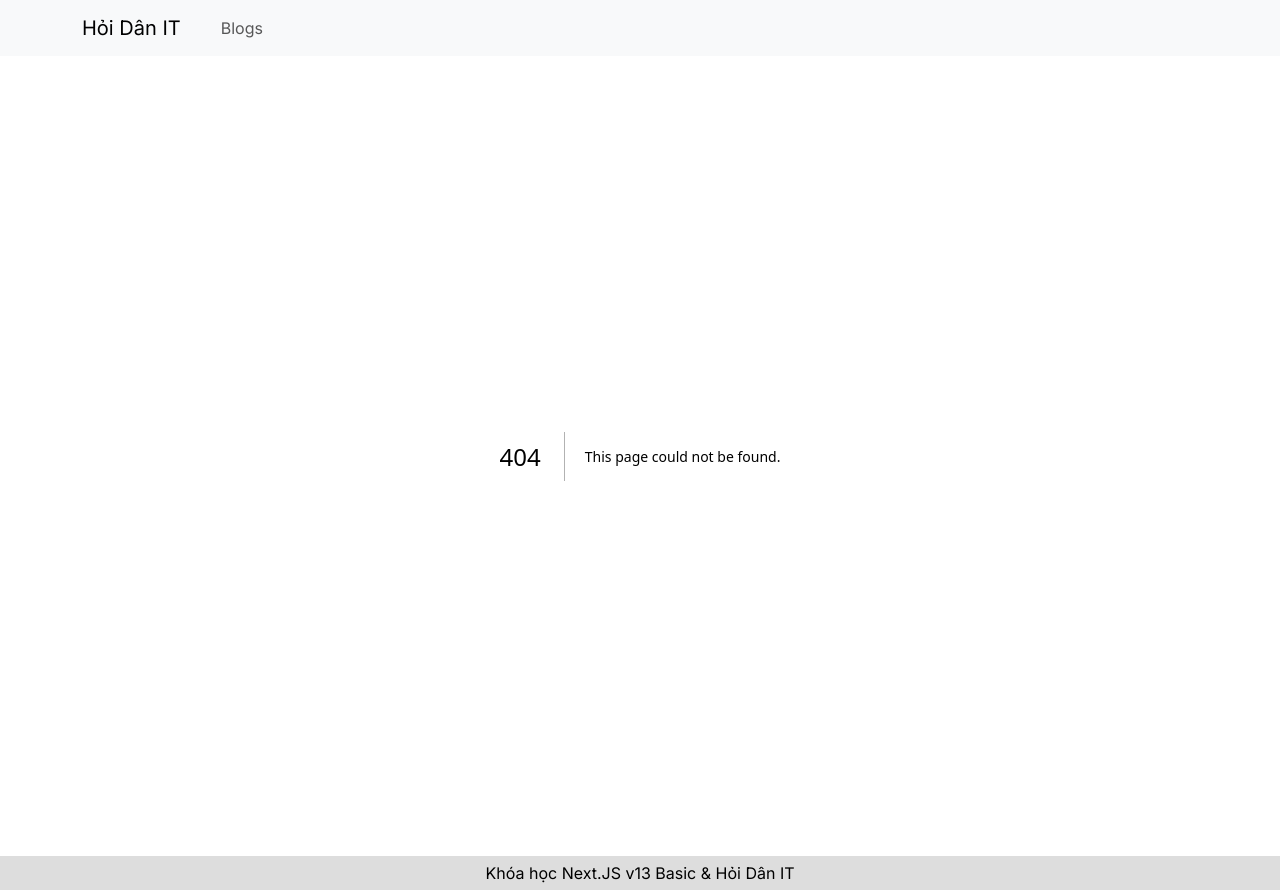
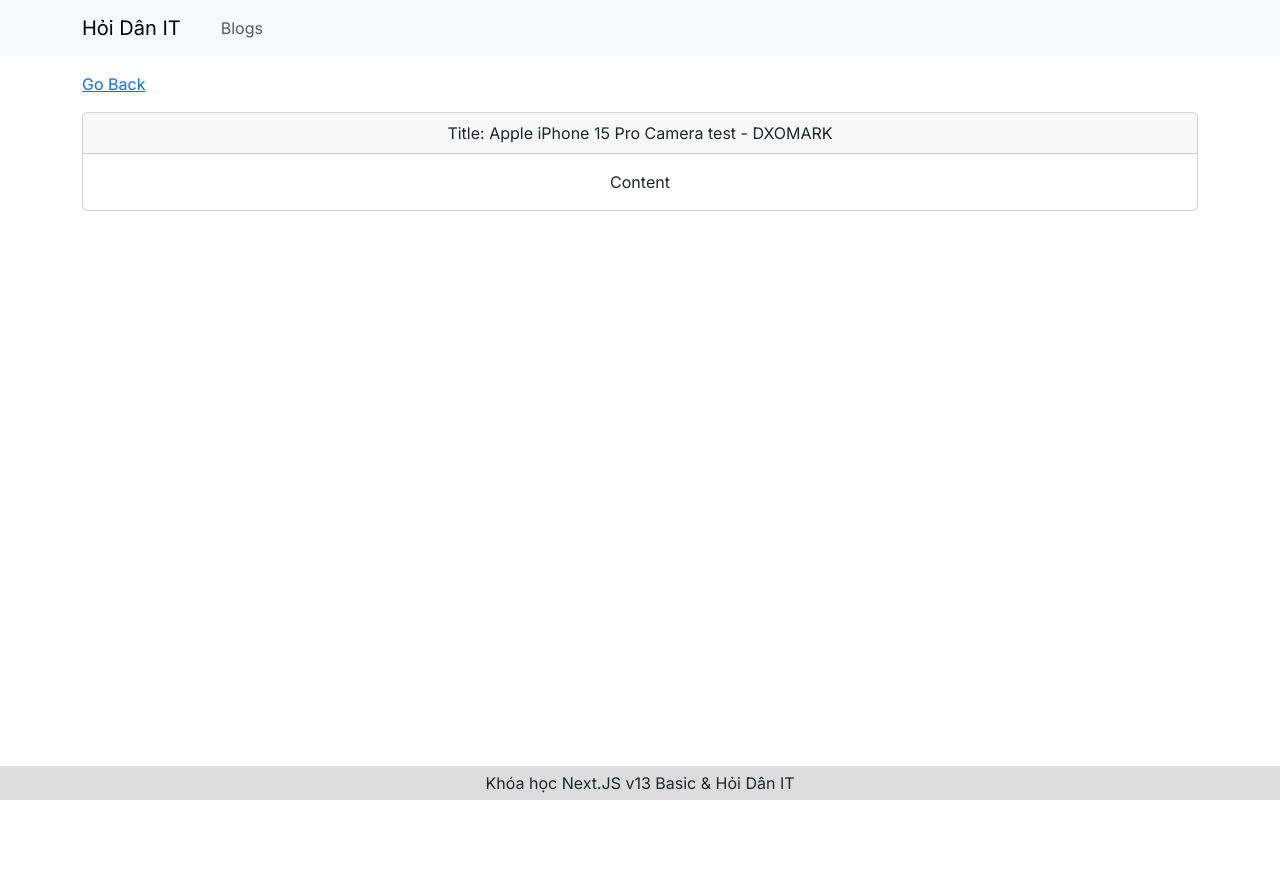
Before and after one commit to phongdemon/Nextjs13Shopping, a Next.js app: page /products/1 in a window 1280 px wide. Before the commit this address had no page. After the commit the page ends 800 px from the top, so only its background shows below. Built offline with nearby package versions, Linux system fonts and the light colour scheme; data requests are answered from the project's data file.

Commit message:
Add Interface for Product

```diff
--- a/backend/db.json
+++ b/backend/db.json
@@ -30,5 +30,17 @@
       "author": "Eric",
       "content": "There are many variations of passages of Lorem Ipsum available, but the majority have suffered alteration in some form, by injected humour, or randomised words which don't look even slightly believable. If you are going to use a passage of Lorem Ipsum, you need to be sure there isn't anything embarrassing hidden in the middle of text. All the Lorem Ipsum generators on the Internet tend to repeat predefined chunks as necessary, making this the first true generator on the Internet. It uses a dictionary of over 200 Latin words, combined with a handful of model sentence structures, to generate Lorem Ipsum which looks reasonable. The generated Lorem Ipsum is therefore always free from repetition, injected humour, or non-characteristic words etc."
     }
+  ],
+  "product": [
+    {
+      "id": 1,
+      "title": "Apple iPhone 15 Pro Camera test - DXOMARK",
+      "url": "https://cdn.dxomark.com/wp-content/uploads/medias/post-157467/Apple-iPhone-15-Pro_-natural_featured-image-packshot-review-1024x691.jpg"
+    },
+    {
+      "id": 2,
+      "title": "Apple iPhone 14 Pro Review - Forbes Vetted",
+      "url": "https://specials-images.forbesimg.com/imageserve/6321aca5df0a9fa9eee9950b/IMG-2758/960x0.jpg"
+    }
   ]
 }
--- a/src/app/layout.tsx
+++ b/src/app/layout.tsx
@@ -9,11 +9,6 @@ import { ToastContainer } from 'react-toastify';
 
 
 const inter = Inter({ subsets: ['latin'] })
-
-export const metadata = {
-  title: 'Create Next App',
-  description: 'Generated by create next app',
-}
 
 export default function RootLayout({
   children,
--- /dev/null
+++ b/src/app/products/[id]/page.tsx
@@ -0,0 +1,43 @@
+'use client'
+import Link from 'next/link';
+import Card from 'react-bootstrap/Card';
+import useSWR, { Fetcher } from 'swr'
+
+const ViewDetailProduct = ({ params }: { params: { id: string } }) => {
+
+    const fetcher: Fetcher<IProduct, string> = (url: string) => fetch(url)
+        .then((res) => res.json());
+
+    const { data, error, isLoading } = useSWR(
+        `http://localhost:8000/product/${params.id}`,
+        fetcher,
+        {
+            revalidateIfStale: false,
+            revalidateOnFocus: false,
+            revalidateOnReconnect: false
+        }
+    );
+
+
+    if (isLoading) {
+        return <div>loading...</div>
+    }
+
+    return (
+        <div >
+            <div className='my-3'>
+                <Link href={"/products"}> Go Back</Link>
+            </div>
+            <Card className="text-center">
+                <Card.Header>Title: {data?.title}</Card.Header>
+                <Card.Body>
+                    <Card.Text>
+                        Content
+                    </Card.Text>
+                </Card.Body>
+            </Card>
+        </div>
+    )
+}
+
+export default ViewDetailProduct;
--- a/src/types/backend.d.ts
+++ b/src/types/backend.d.ts
@@ -5,3 +5,9 @@ interface IBlog {
     author: string;
     title: string;
 }
+
+interface IProduct {
+    id: number;
+    title: string;
+    url: string;
+}
```
Also changed, not shown: src/app/products/page.tsx (added, +33 -0 lines), 1 other file (tests, documents, lock files or other folders).
